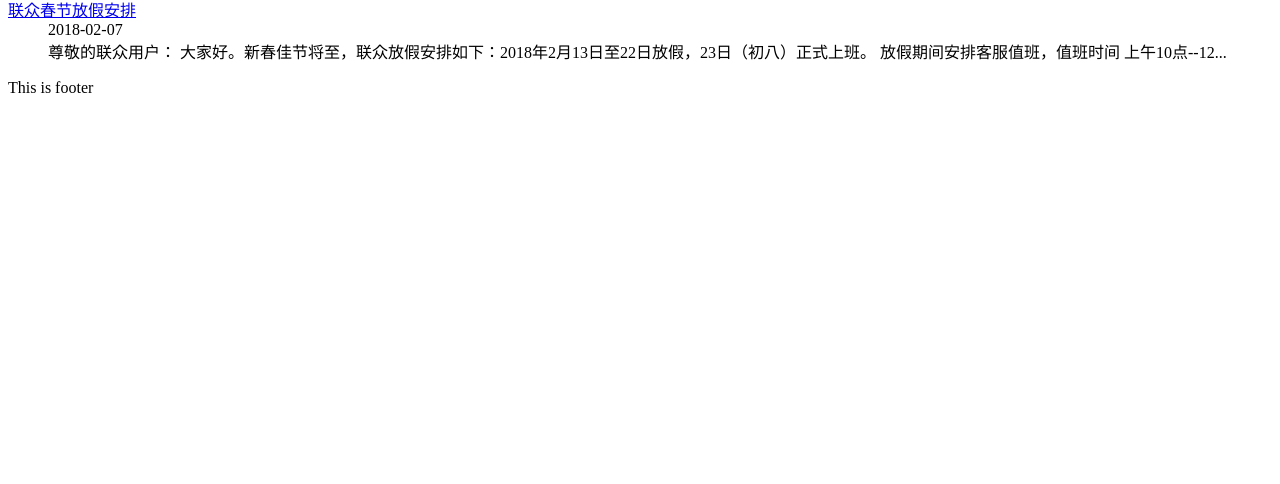
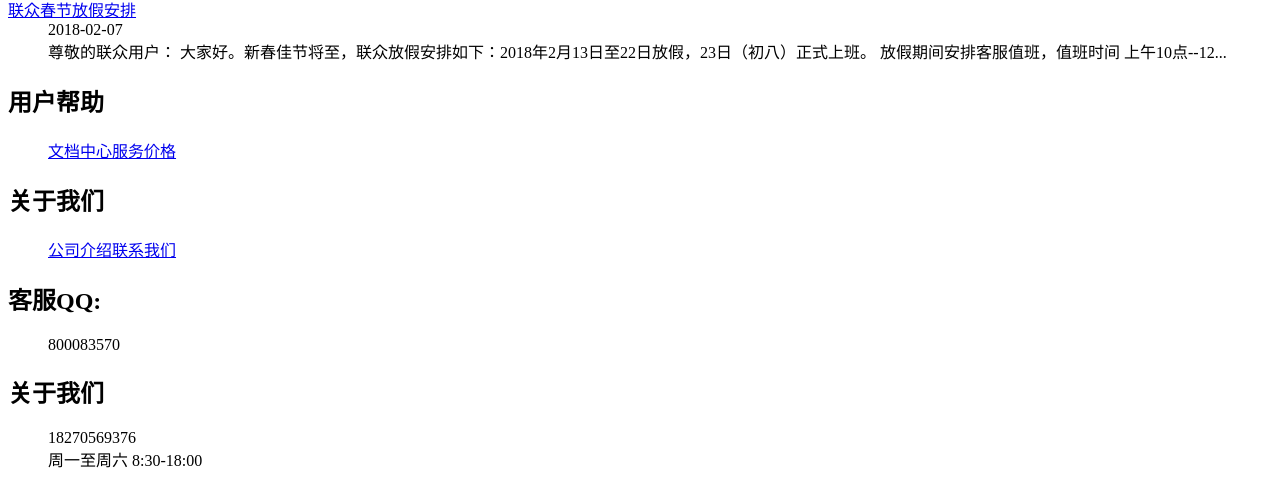
Before and after one commit to x99wang/jsdati, a Vue app: page / in a window 1280 px wide. Shown: the part 3294-3778 px from the top of the page. Before the commit the page ends 3399 px from the top, so only its background shows below. Built offline with nearby package versions, Linux system fonts and the light colour scheme.

Commit message:
Page content (IV)

```diff
--- a/src/MyApp.vue
+++ b/src/MyApp.vue
@@ -5,7 +5,7 @@
     <introduce :title="titleOne" :cards="cardsOne"></introduce>
     <introduce :title="titleTwo" :cards="cardsTwo"></introduce>
     <news-div :title="titleThree" :news="news"></news-div>
-    <footer-div></footer-div>
+    <footer-div :contents="footerOne"></footer-div>
   </div>
 </template>
 
@@ -109,8 +109,50 @@
           '\n' +
           '\t       放假期间安排客服值班，值班时间 上午10点--12...'
         }
+      ],
+      footerOne: [
+        {
+          id: 0,
+          title: '用户帮助',
+          content: '',
+          describe: '',
+          link: [{
+            id: 0,
+            name: '文档中心',
+            url: '/docs'
+          }, {
+            id: 1,
+            name: '服务价格',
+            url: '/docs/price'
+          }]
+        }, {
+          id: 1,
+          title: '关于我们',
+          content: '',
+          describe: '',
+          link: [{
+            id: 0,
+            name: '公司介绍',
+            url: '/about'
+          }, {
+            id: 1,
+            name: '联系我们',
+            url: '/contact'
+          }]
+        }, {
+          id: 2,
+          title: '客服QQ:',
+          content: '800083570',
+          describe: '',
+          link: []
+        }, {
+          id: 3,
+          title: '关于我们',
+          content: '18270569376',
+          describe: '周一至周六 8:30-18:00',
+          link: []
+        }
       ]
-
     }
   }
 }
--- a/src/components/footers/Footer.vue
+++ b/src/components/footers/Footer.vue
@@ -1,12 +1,35 @@
 <template>
   <div class="footer">
-    This is footer
+      <links :contents="contents"></links>
   </div>
 </template>
 
 <script>
+import LinksBox from './LinksBox'
+
 export default {
-  name: 'Footer'
+  name: 'Footer',
+  components: {
+    'links': LinksBox
+  },
+  props: {
+    contents: {
+      type: Array,
+      default: function () {
+        return [{
+          id: 0,
+          title: '',
+          content: '',
+          describe: '',
+          link: [{
+            id: 0,
+            name: '',
+            url: ''
+          }]
+        }]
+      }
+    }
+  }
 }
 </script>
 
--- /dev/null
+++ b/src/components/footers/LinksBox.vue
@@ -0,0 +1,47 @@
+<template>
+  <div class="links-box">
+    <dl v-for="links in contents"
+        :key="links.id">
+      <dt>
+        <h2>{{links.title}}</h2>
+      </dt>
+      <dd v-if="links.content === ''">
+        <a v-for="item in links.link"
+          :key="item.id"
+          v-if="item.url !== ''"
+          :href="item.url"
+          :title="item.name">{{item.name}}</a>
+      </dd>
+      <dd v-else>{{links.content}}</dd>
+      <dd v-if="links.describe !== ''">{{links.describe}}</dd>
+    </dl>
+  </div>
+</template>
+
+<script>
+export default {
+  name: 'LinksBox',
+  props: {
+    contents: {
+      type: Array,
+      default: function () {
+        return [{
+          id: 0,
+          title: '',
+          content: '',
+          describe: '',
+          link: [{
+            id: 0,
+            name: '',
+            url: ''
+          }]
+        }]
+      }
+    }
+  }
+}
+</script>
+
+<style scoped>
+
+</style>
```
Also changed, not shown: 1 other file (tests, documents, lock files or other folders).
